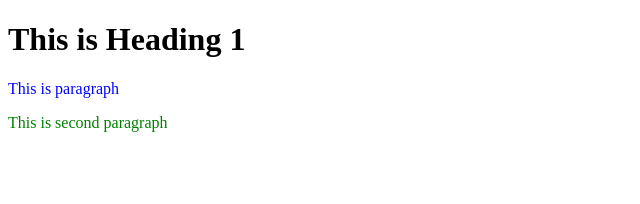
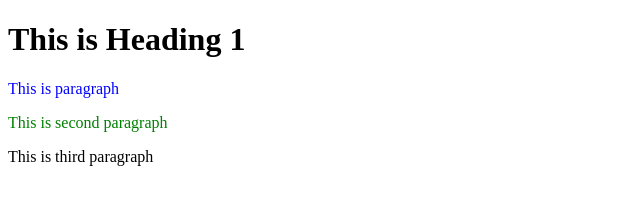
Before and after one commit to dhwidyatmoko/sample_project, a plain HTML site: page index.html in a window 1280 px wide. Shown: the whole page, without its empty margins (0-640 px from the left). Drawn offline with Linux system fonts and the light colour scheme.

Commit message:
add third paragraph

```diff
--- a/index.html
+++ b/index.html
@@ -9,5 +9,6 @@
     <H1>This is Heading 1</H1>
     <p style="color: blue;">This is paragraph</p>
     <p style="color:green">This is second paragraph</p>
+    <p style="red">This is third paragraph</p>
 </body>
 </html>
```
